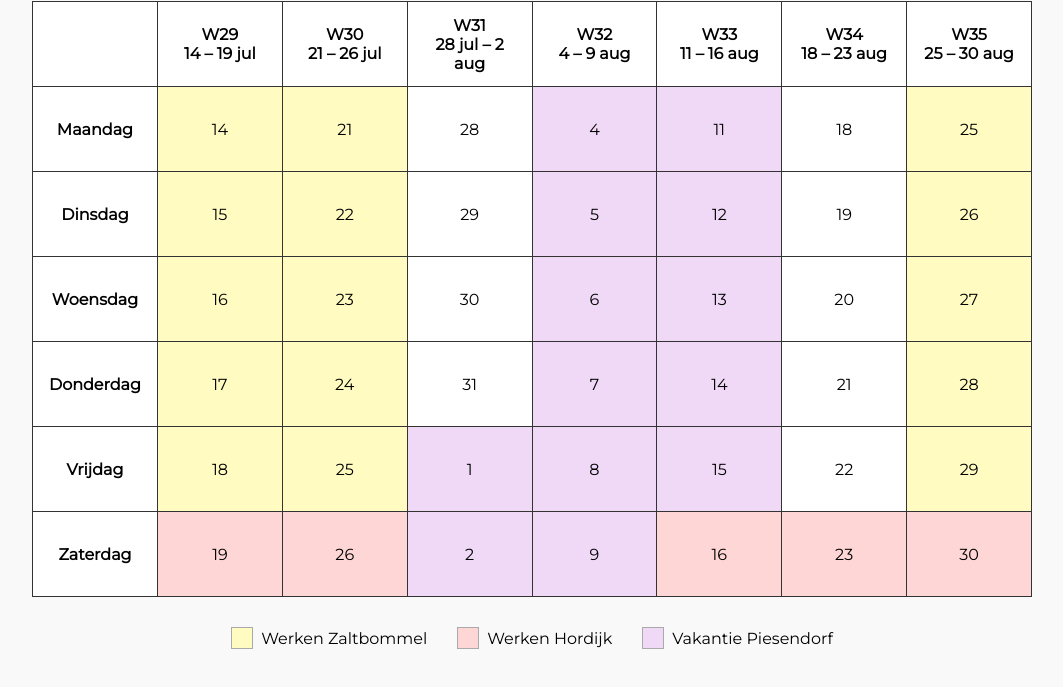
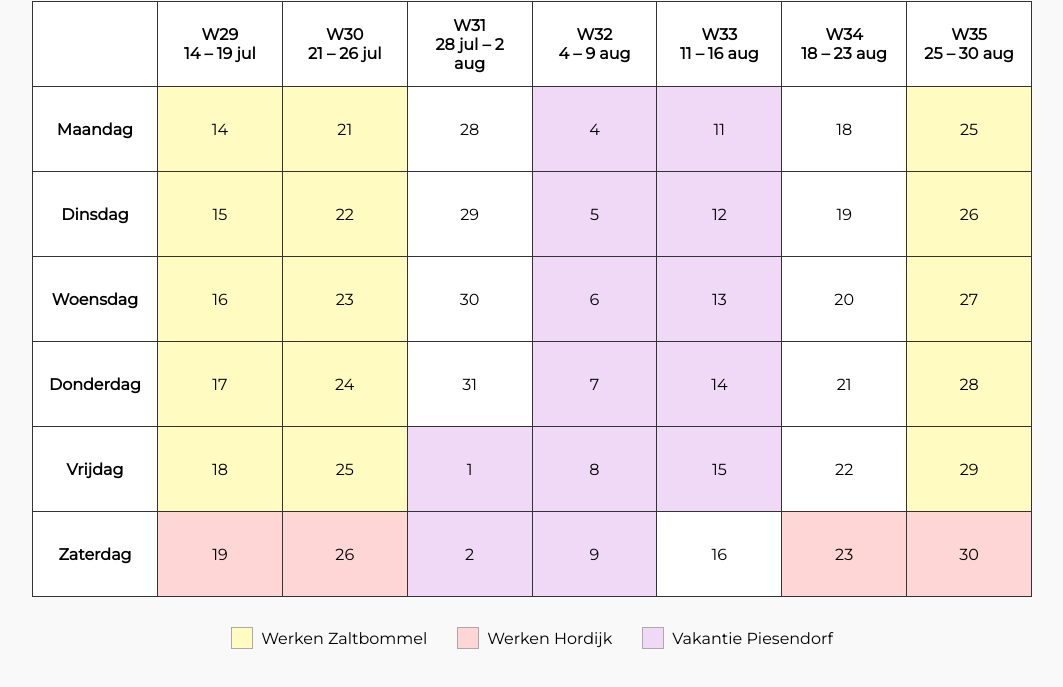
Before and after one commit to mnsmi/vakantierooster, a plain HTML site: page index.html in a window 1280 px wide. Shown: the part 99-786 px from the top of the page, without its empty margins (108-1171 px from the left). Drawn offline with Linux system fonts and the light colour scheme.

Commit message:
Update index.html

```diff
--- a/index.html
+++ b/index.html
@@ -155,7 +155,7 @@
         <td class="hordijk">26</td>
         <td class="piesendorf">2</td>
         <td class="piesendorf">9</td>
-        <td class="hordijk">16</td>
+        <td>16</td>
         <td class="hordijk">23</td>
         <td class="hordijk">30</td>
       </tr>
```
